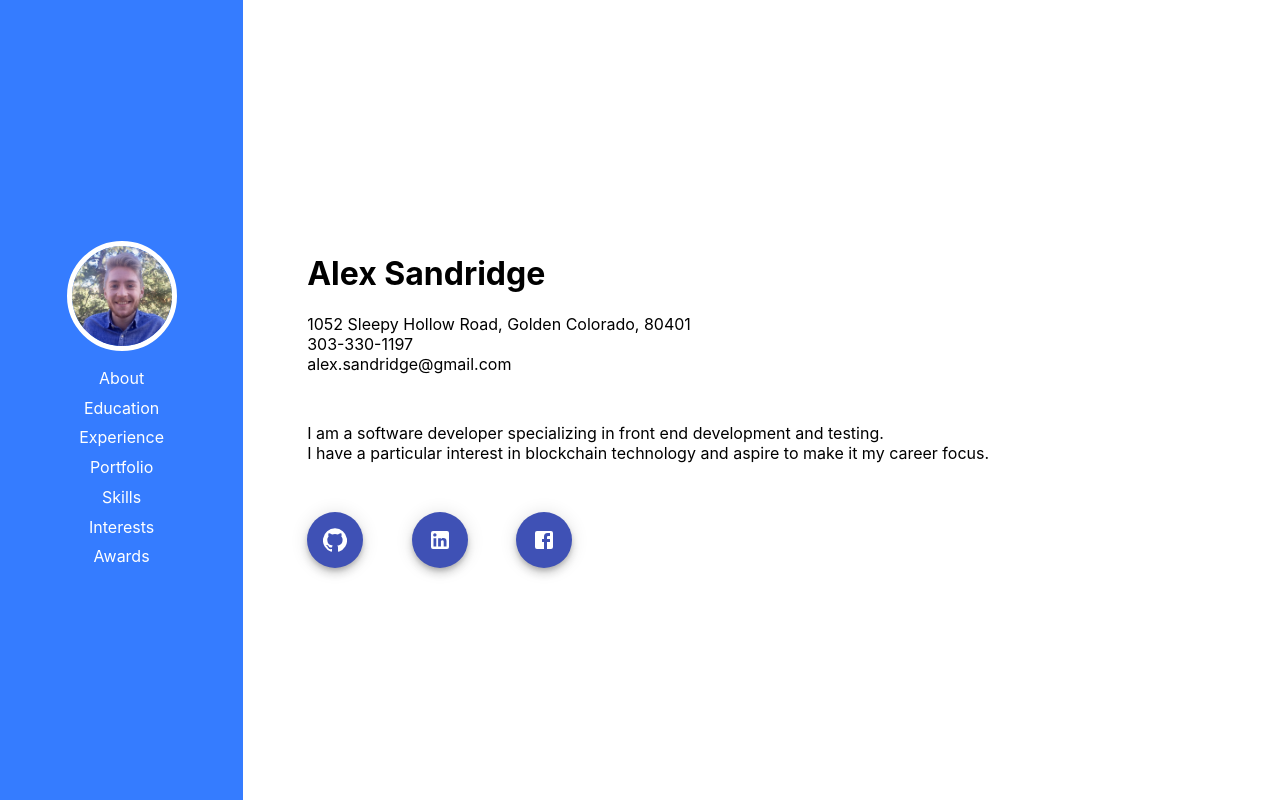
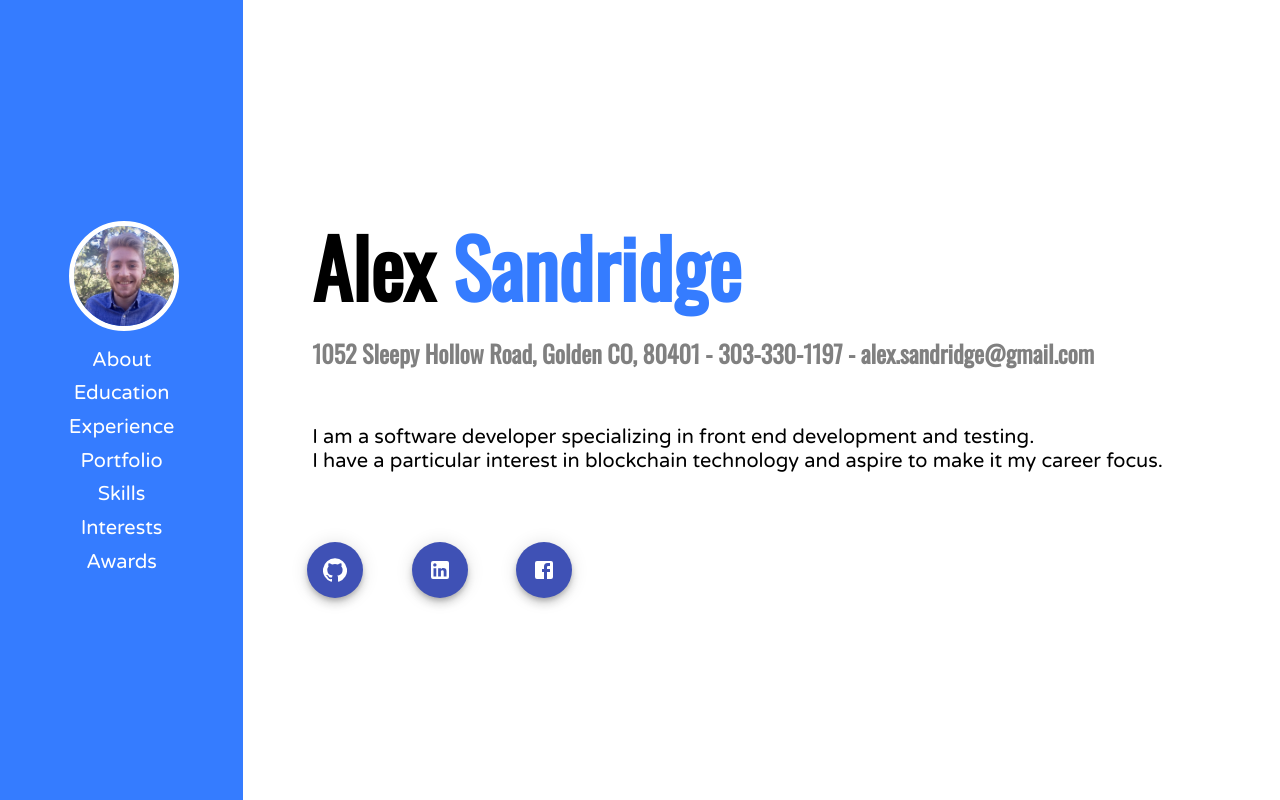
Before and after one commit to asandridge/professional-showcase, a React (Create React App) app: page / in a window 1280 px wide. Built offline with nearby package versions, Linux system fonts and the light colour scheme.

Commit message:
Add styling to imitate template

```diff
--- a/public/index.html
+++ b/public/index.html
@@ -2,6 +2,8 @@
 <html lang="en">
   <head>
     <meta charset="utf-8" />
+    <link rel="preconnect" href="https://fonts.gstatic.com">
+    <link href="https://fonts.googleapis.com/css2?family=Oswald:wght@400&family=Varela+Round&&display=swap" rel="stylesheet">
     <link rel="icon" href="%PUBLIC_URL%/favicon.ico" />
     <meta name="viewport" content="width=device-width, initial-scale=1" />
     <meta name="theme-color" content="#000000" />
--- a/src/App.js
+++ b/src/App.js
@@ -16,7 +16,9 @@ const App = () => {
 
             <div className={styles.sideBar}>
                 <div style={{display: "flex", flexDirection: "column", alignItems: "center"}}>
-                    <img src={myPortrait} alt="Me" style={{ borderRadius: "50%", height: "100px", width: "100px", margin: "5%", border: "5px solid" }}/>
+                    <Link to="About" spy={true} smooth={true} duration={250} containerId="containerElement" >
+                        <img src={myPortrait} alt="Me" style={{ borderRadius: "50%", height: "100px", width: "100px", marginBottom: "5%", border: "5px solid", cursor: "pointer" }}/>
+                    </Link>
                     <Link activeClass={styles.activeLink} to="About" spy={true} smooth={true} duration={250} containerId="containerElement" className={styles.sideBarLink} >About</Link>
                     <Link activeClass={styles.activeLink} to="Education" spy={true} smooth={true} duration={250} containerId="containerElement" className={styles.sideBarLink} >Education</Link>
                     <Link activeClass={styles.activeLink} to="Experience" spy={true} smooth={true} duration={250} containerId="containerElement" className={styles.sideBarLink} >Experience</Link>
@@ -28,13 +30,19 @@ const App = () => {
             </div>
 
             <Element className="element" id="containerElement" style={{ width: "80%", height: "100%", overflow: 'scroll', paddingLeft: '5%' }}>
-                <Element name="About" style={{ height: '100%' }}><About /></Element>
-                <Element name="Education" style={{ marginTop: '50%', height: '100%' }}><Education /></Element>
-                <Element name="Experience" style={{ marginTop: '50%', height: '100%' }}><Experience /></Element>
-                <Element name="Portfolio" style={{ marginTop: '50%', height: '100%' }}><Portfolio /></Element>
-                <Element name="Skills" style={{ marginTop: '50%', height: '100%' }}><Skills /></Element>
-                <Element name="Interests" style={{ marginTop: '50%', height: '100%' }}><Interests /></Element>
-                <Element name="Awards" style={{ marginTop: '50%', height: '100%' }}><Awards /></Element>
+                <Element name="About" style={{ marginBottom: '15%', height: '100%' }}><About /></Element>
+                <hr />
+                <Element name="Education" style={{ marginTop: '15%', height: '100%', marginBottom: '15%' }}><Education /></Element>
+                <hr />
+                <Element name="Experience" style={{ marginTop: '15%', height: '100%', marginBottom: '15%' }}><Experience /></Element>
+                <hr />
+                <Element name="Portfolio" style={{ marginTop: '15%', height: '100%', marginBottom: '15%' }}><Portfolio /></Element>
+                <hr />
+                <Element name="Skills" style={{ marginTop: '15%', height: '100%', marginBottom: '15%' }}><Skills /></Element>
+                <hr />
+                <Element name="Interests" style={{ marginTop: '15%', height: '100%', marginBottom: '15%' }}><Interests /></Element>
+                <hr />
+                <Element name="Awards" style={{ marginTop: '15%', height: '100%' }}><Awards /></Element>
             </Element>
          </div>
     )
--- a/src/App.module.css
+++ b/src/App.module.css
@@ -31,11 +31,43 @@
     height: 100%;
 }
 
-h2, h4 {
+p, a {
+    margin-left: 5px;
+}
+
+h1 {
+    font-size: 10vh;
+}
+
+h2 {
+    font-size: 6vh
+}
+
+h3 {
+    font-size: 4vh
+}
+
+h4 {
+    font-size: 3vh;
+    color: grey;
+}
+
+h2, h3, .textColored {
+    color: rgb(53, 124, 255);
+}
+
+h1, h2, h3, h4 {
     padding: 0px;
     margin: 5px;
+    font-family: 'Oswald', sans-serif;
 }
 
-a {
+a, a:hover, a:active {
+    color: inherit;
     text-decoration: none;
 }
+
+hr {
+    color: grey;
+    opacity: '40%';
+}
--- a/src/components/About/About.js
+++ b/src/components/About/About.js
@@ -8,13 +8,14 @@ const About = () => {
     return (
         <div className={appStyles.contentBlock}>
 
-            <h1>Alex Sandridge</h1>
-            <div>1052 Sleepy Hollow Road, Golden Colorado, 80401</div>
-            <div>303-330-1197</div>
-            <div>alex.sandridge@gmail.com</div>
+            <h1>Alex <span className={appStyles.textColored}>Sandridge</span></h1>
+            <h4>1052 Sleepy Hollow Road, Golden CO, 80401 - 303-330-1197 - alex.sandridge@gmail.com</h4>
 
-            <div style={{marginTop: '5%'}}>I am a software developer specializing in front end development and testing.</div>
-            <div>I have a particular interest in blockchain technology and aspire to make it my career focus.</div>
+            <p style={{marginTop: '5%'}}>
+                I am a software developer specializing in front end development and testing.
+                <br />
+                I have a particular interest in blockchain technology and aspire to make it my career focus.
+            </p>
 
             <div style={{display: 'flex', width: '100%', marginTop: '5%'}}>
                 <Fab color="primary" href="https://github.com/asandridge" style={{marginRight: '5%'}}><GitHubIcon /></Fab>
--- a/src/components/Education/Education.js
+++ b/src/components/Education/Education.js
@@ -9,7 +9,7 @@ const Education = () => {
                     <h4>Aug. 2016 - May 2020</h4>
                 </div>
                 <h4>Bachelor of Science in Computer Science</h4>
-                <h4>GPA: 3.38</h4>
+                <p>GPA: 3.38</p>
             </div>
             <br />
             <br />
@@ -18,7 +18,7 @@ const Education = () => {
                     <h2>Arvada West High School</h2>
                     <h4>Aug. 2012 - May 2016</h4>
                 </div>
-                <h4>GPA: 4.0</h4>
+                <p>GPA: 4.0</p>
             </div>
        </div>
     )
--- a/src/components/Experience/Experience.js
+++ b/src/components/Experience/Experience.js
@@ -1,23 +1,47 @@
 import appStyles from "../../App.module.css";
+import LinkIcon from "../LinkIcon/LinkIcon";
 
 const Experience = () => {
     return (
         <div className={appStyles.contentBlock} style={{ justifyContent: 'space-around' }}>
             <div>
-                <h2>Software Automation Engineer I</h2>
-                <h4><a href="https://en.wikipedia.org/wiki/SpotX">SpotX</a>, Jul. 2020 - Present</h4>
+                <h3>Software Automation Engineer I</h3>
+                <h4>
+                    <a href="https://en.wikipedia.org/wiki/SpotX" target="_blank" rel="noopener noreferrer">
+                        SpotX
+                        <LinkIcon />
+                    </a>
+                    , Jul. 2020 - Present
+                </h4>
             </div>
             <div>
-                <h2>QA Automation Engineering Internship</h2>
-                <h4><a href="https://en.wikipedia.org/wiki/SpotX">SpotX</a>, Mar. 2019 - Jun. 2020</h4>
+                <h3>QA Automation Engineering Internship</h3>
+                <h4>
+                    <a href="https://en.wikipedia.org/wiki/SpotX" target="_blank" rel="noopener noreferrer">
+                        SpotX
+                        <LinkIcon />
+                    </a>
+                , Mar. 2019 - Jun. 2020</h4>
             </div>
             <div>
-                <h2>Junior Systems Engineer</h2>
-                <h4><a href="https://en.wikipedia.org/wiki/Charter_Communications">Charter Communications, Inc.</a>, Sep. 2018 - Feb. 2019</h4>
+                <h3>Junior Systems Engineer</h3>
+                <h4>
+                    <a href="https://en.wikipedia.org/wiki/Charter_Communications" target="_blank" rel="noopener noreferrer">
+                        Charter Communications, Inc.
+                        <LinkIcon />
+                    </a>
+                    , Sep. 2018 - Feb. 2019
+                </h4>
             </div>
             <div>
-                <h2>Atlassian Tools Administrator Intership</h2>
-                <h4><a href="https://en.wikipedia.org/wiki/Charter_Communications">Charter Communications, Inc.</a>, May 2018 - Aug. 2018</h4>
+                <h3>Atlassian Tools Administrator Intership</h3>
+                <h4>
+                    <a href="https://en.wikipedia.org/wiki/Charter_Communications" target="_blank" rel="noopener noreferrer">
+                        Charter Communications, Inc.
+                        <LinkIcon />
+                    </a>
+                    , May 2018 - Aug. 2018
+                </h4>
             </div>
         </div>
     )
--- a/src/components/Interests/Interests.js
+++ b/src/components/Interests/Interests.js
@@ -3,8 +3,11 @@ import appStyles from "../../App.module.css";
 const Interests = () => {
     return (
         <div className={appStyles.contentBlock}>
-            <div>My primary interests in the software domain are web development and blockchain.</div>
-            <div>Outside of software, I have many interests including salsa dancing, bagpipe playing, language learning, and mindfulness.</div>
+            <p>
+                My primary interests in the software domain are web development and blockchain.
+                <br />
+                Outside of software, I have many interests including salsa dancing, bagpipe playing, language learning, and mindfulness.
+            </p>
         </div>
     )
 }
--- /dev/null
+++ b/src/components/LinkIcon/LinkIcon.js
@@ -0,0 +1,9 @@
+import tabIcon from "../../images/new-tab.png";
+
+const LinkIcon = () => {
+    return (
+        <img src={tabIcon} style={{height: '2.5vh', paddingBottom: '1vh'}} />
+    )
+}
+
+export default LinkIcon
--- a/src/components/Portfolio/Portfolio.js
+++ b/src/components/Portfolio/Portfolio.js
@@ -1,5 +1,6 @@
 import appStyles from "../../App.module.css";
 import cryptoReference from "../../images/crypto-reference.png"
+import LinkIcon from "../LinkIcon/LinkIcon";
 
 const Portfolio = () => {
     return (
@@ -10,12 +11,12 @@ const Portfolio = () => {
             <div>
                 <h2>CryptoReference</h2>
                 <br />
-                <a href="https://crypto-reference.herokuapp.com/">Live Demo</a>
+                <a href="https://crypto-reference.herokuapp.com/" target="_blank" rel="noopener noreferrer">Live Demo<LinkIcon /></a>
                 <br />
-                <a href="https://github.com/asandridge/crypto-reference">Source Code</a>
+                <a href="https://github.com/asandridge/crypto-reference" target="_blank" rel="noopener noreferrer">Source Code<LinkIcon /></a>
                 <br />
                 <br />
-                <h4>A single-page web application whose purpose is to help visualize statistics from the crypto currency market. It leverages React.js for the user interface and a simple Express server for the back end, as well as the <a href="https://nomics.com/">Nomics API</a> for retrieving currency data.</h4>
+                <p>A single-page web application whose purpose is to help visualize statistics from the crypto currency market. It leverages React.js for the user interface and a simple Express server for the back end, as well as the <a href="https://nomics.com/">Nomics API</a> for retrieving currency data.</p>
                 <br />
                 <img src={cryptoReference} alt="crypto-reference" style={{ height: '300px', borderRadius: '3%' }} />
             </div>
--- a/src/index.css
+++ b/src/index.css
@@ -5,6 +5,8 @@ body {
     sans-serif;
   -webkit-font-smoothing: antialiased;
   -moz-osx-font-smoothing: grayscale;
+  font-family: 'Varela Round', sans-serif;
+  font-size: 2.5vh;
 }
 
 code {
```
Also changed, not shown: src/images/new-tab.png (added), 1 other file (tests, documents, lock files or other folders).
